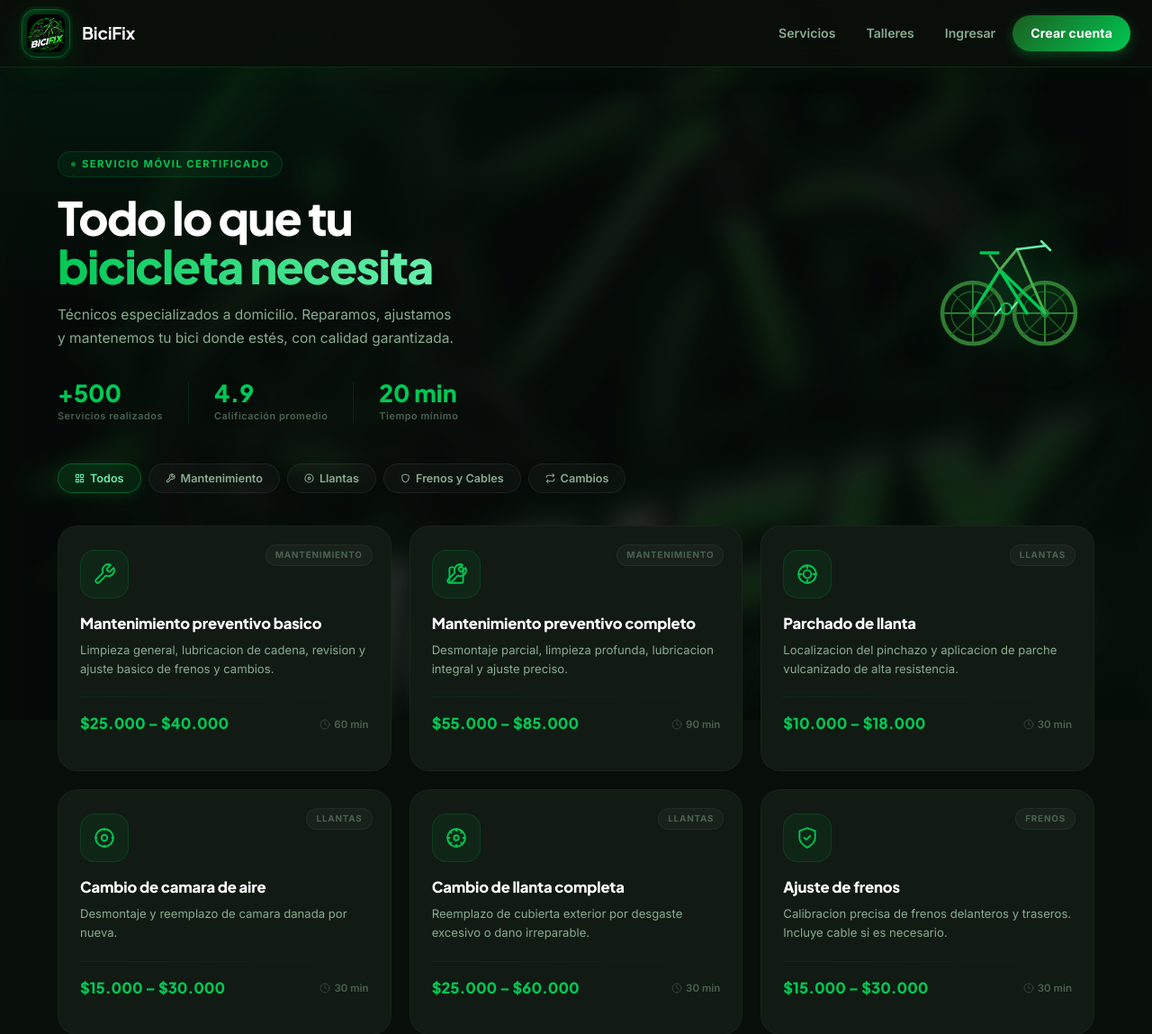
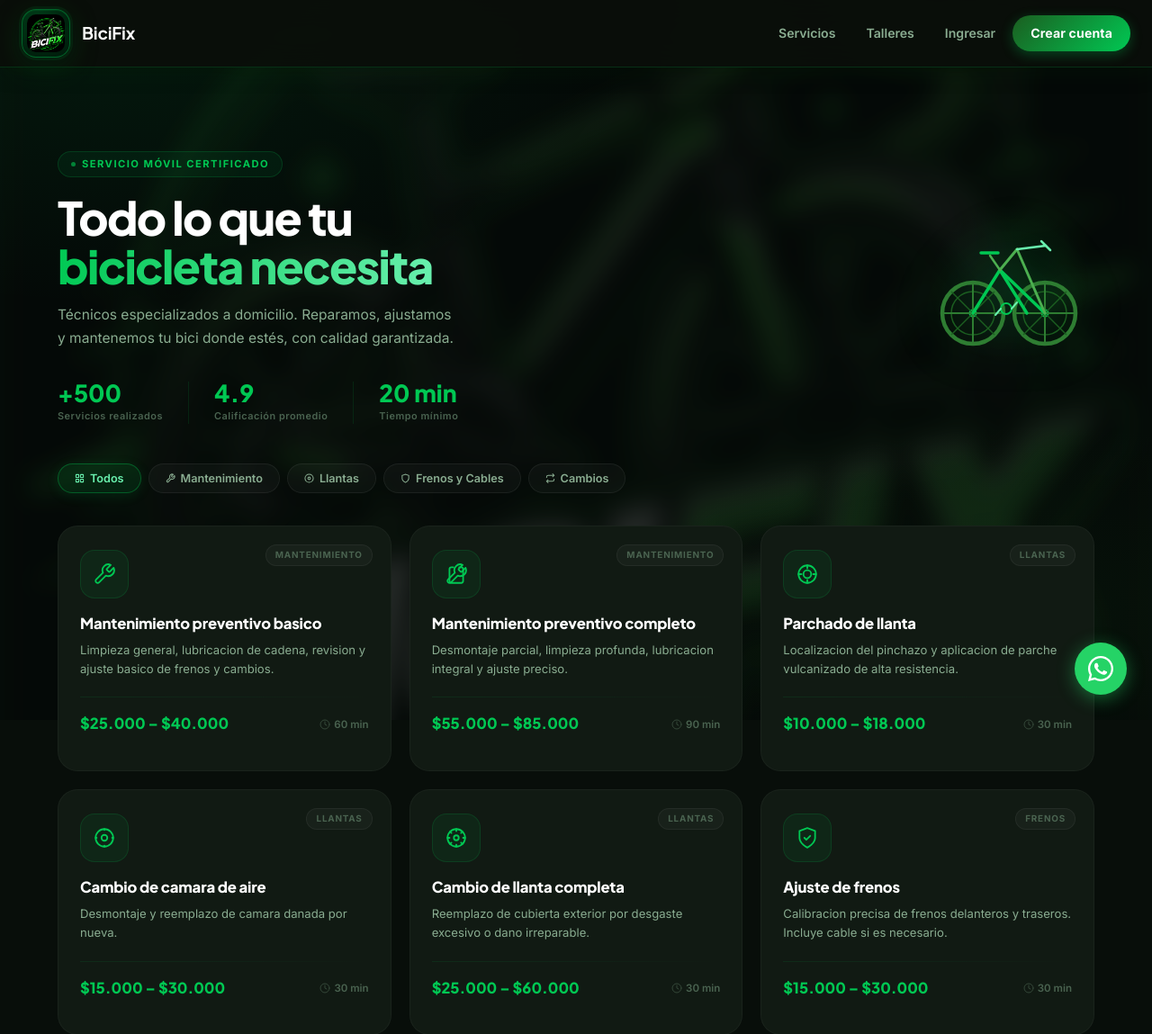
Before and after one commit to Roois334/BiciFix, a Flask app: page /servicios in a window 1280 px wide. Shown: the top 1149 px of the page at 90% size. Run offline with Flask 3, Linux system fonts and the light colour scheme; data comes from the database, SQL or seed files in the repository.

Commit message:
feat: agregar botón flotante de WhatsApp

```diff
--- a/templates/base.html
+++ b/templates/base.html
@@ -220,5 +220,36 @@
   if(drawer){drawer.querySelectorAll('.mob-a').forEach(function(a){if(a.getAttribute('href')===path)a.classList.add('mob-active');});}
 })();
 </script>
+
+<!-- Botón flotante WhatsApp -->
+<a href="https://wa.me/573025554151" target="_blank" rel="noopener noreferrer" class="whatsapp-fab" aria-label="Chatea con BiciFix por WhatsApp">
+  <svg xmlns="http://www.w3.org/2000/svg" viewBox="0 0 32 32" width="28" height="28" fill="white">
+    <path d="M16 0C7.163 0 0 7.163 0 16c0 2.833.737 5.489 2.027 7.8L0 32l8.418-2.004A15.93 15.93 0 0 0 16 32c8.837 0 16-7.163 16-16S24.837 0 16 0zm0 29.333a13.27 13.27 0 0 1-6.79-1.858l-.487-.29-5 1.191 1.216-4.86-.318-.5A13.267 13.267 0 0 1 2.667 16C2.667 8.636 8.636 2.667 16 2.667S29.333 8.636 29.333 16 23.364 29.333 16 29.333zm7.27-9.878c-.398-.199-2.354-1.162-2.719-1.295-.365-.133-.63-.199-.896.199-.265.398-1.029 1.295-1.261 1.56-.232.265-.465.298-.863.1-.398-.2-1.681-.62-3.202-1.977-1.183-1.056-1.982-2.36-2.214-2.758-.232-.398-.025-.613.174-.811.179-.178.398-.465.597-.698.2-.232.265-.398.398-.663.133-.265.066-.498-.033-.697-.1-.2-.896-2.162-1.228-2.96-.323-.778-.65-.673-.896-.685l-.763-.013c-.265 0-.697.1-1.062.498-.365.398-1.394 1.362-1.394 3.323s1.427 3.854 1.626 4.12c.199.265 2.808 4.287 6.805 6.012.951.41 1.693.655 2.272.839.954.304 1.823.261 2.51.158.765-.114 2.354-.962 2.686-1.89.332-.929.332-1.725.232-1.89-.1-.166-.365-.265-.763-.464z"/>
+  </svg>
+</a>
+
+<style>
+.whatsapp-fab {
+  position: fixed;
+  bottom: 28px;
+  right: 28px;
+  z-index: 9999;
+  background: #25D366;
+  border-radius: 50%;
+  width: 58px;
+  height: 58px;
+  display: flex;
+  align-items: center;
+  justify-content: center;
+  box-shadow: 0 4px 20px rgba(37,211,102,0.45);
+  transition: transform 0.2s ease, box-shadow 0.2s ease;
+  text-decoration: none;
+}
+.whatsapp-fab:hover {
+  transform: scale(1.1);
+  box-shadow: 0 6px 28px rgba(37,211,102,0.65);
+}
+</style>
+
 </body>
 </html>
```
